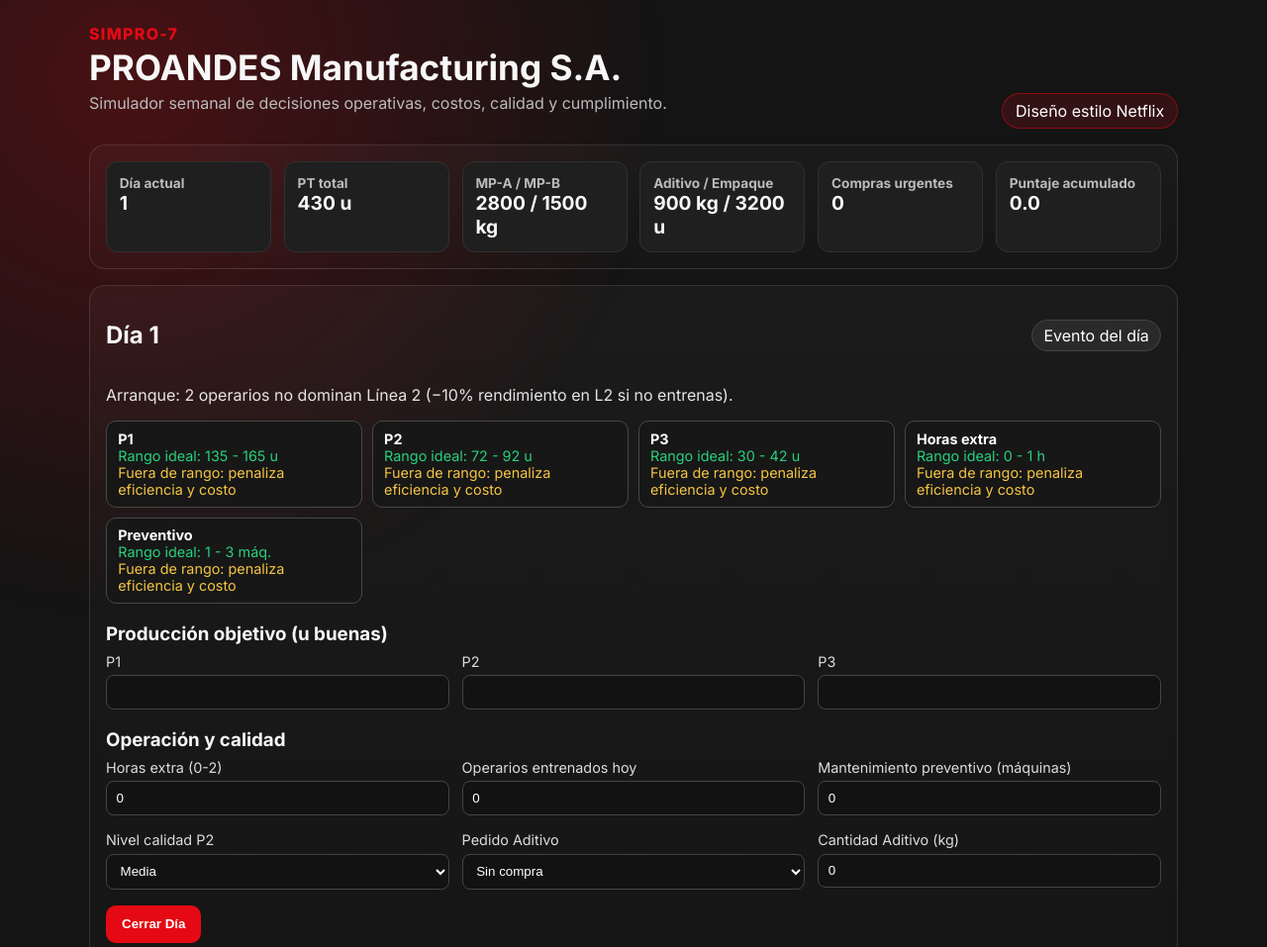
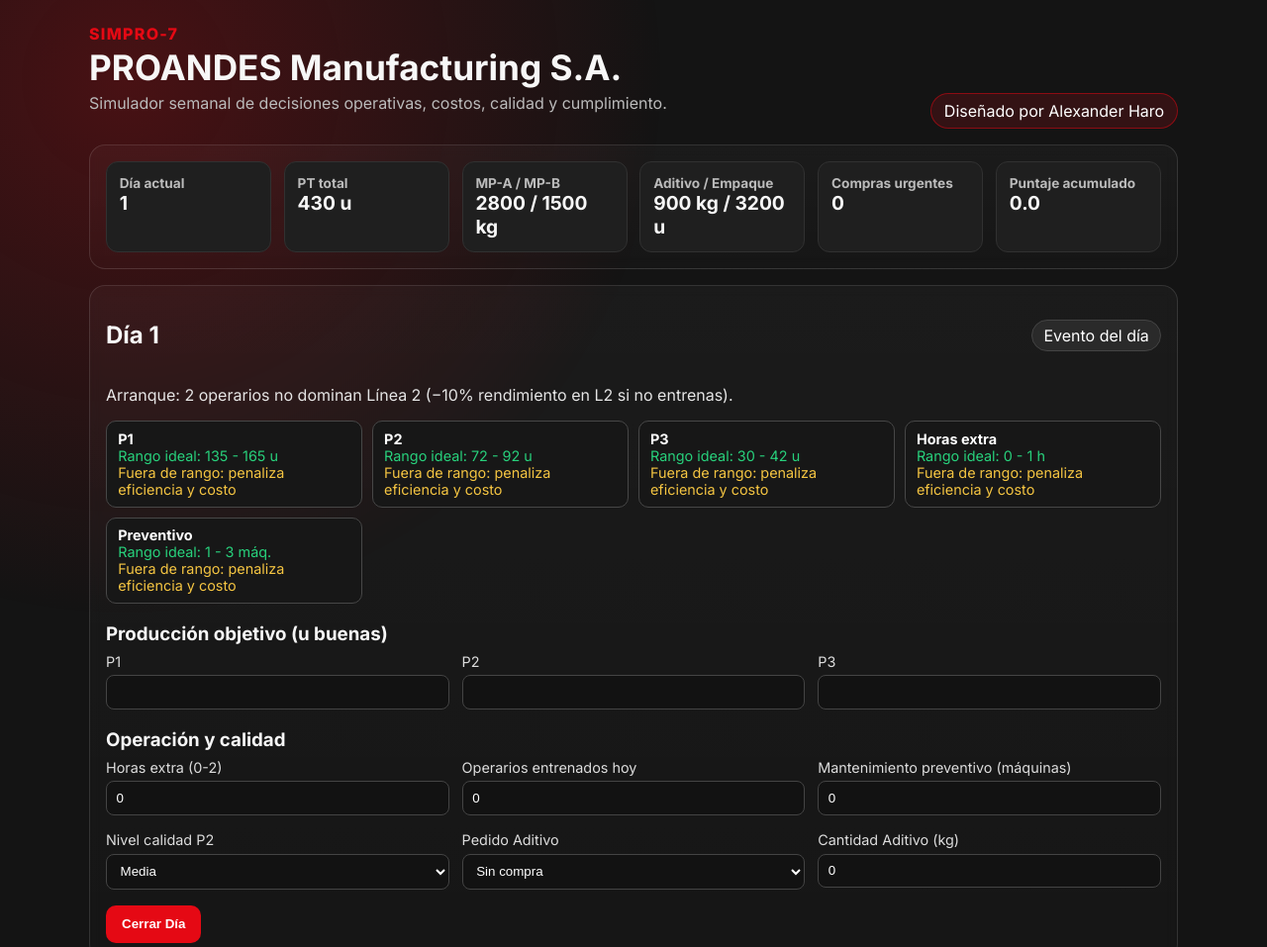
Before and after one commit to aharo8014/SIMPRO-ALEXANDER, a plain HTML site: page index.html in a window 1280 px wide. Shown: the top 957 px of the page at 99% size. Drawn offline with nearby package versions, Linux system fonts and the light colour scheme.

Commit message:
chore: actualizar crédito visual del encabezado

```diff
--- a/index.html
+++ b/index.html
@@ -18,7 +18,7 @@
         <h1>PROANDES Manufacturing S.A.</h1>
         <p class="subtitle">Simulador semanal de decisiones operativas, costos, calidad y cumplimiento.</p>
       </div>
-      <div class="pill">Diseño estilo Netflix</div>
+      <div class="pill">Diseñado por Alexander Haro</div>
     </header>
 
     <section class="panel status-grid" id="overviewCards"></section>
```
